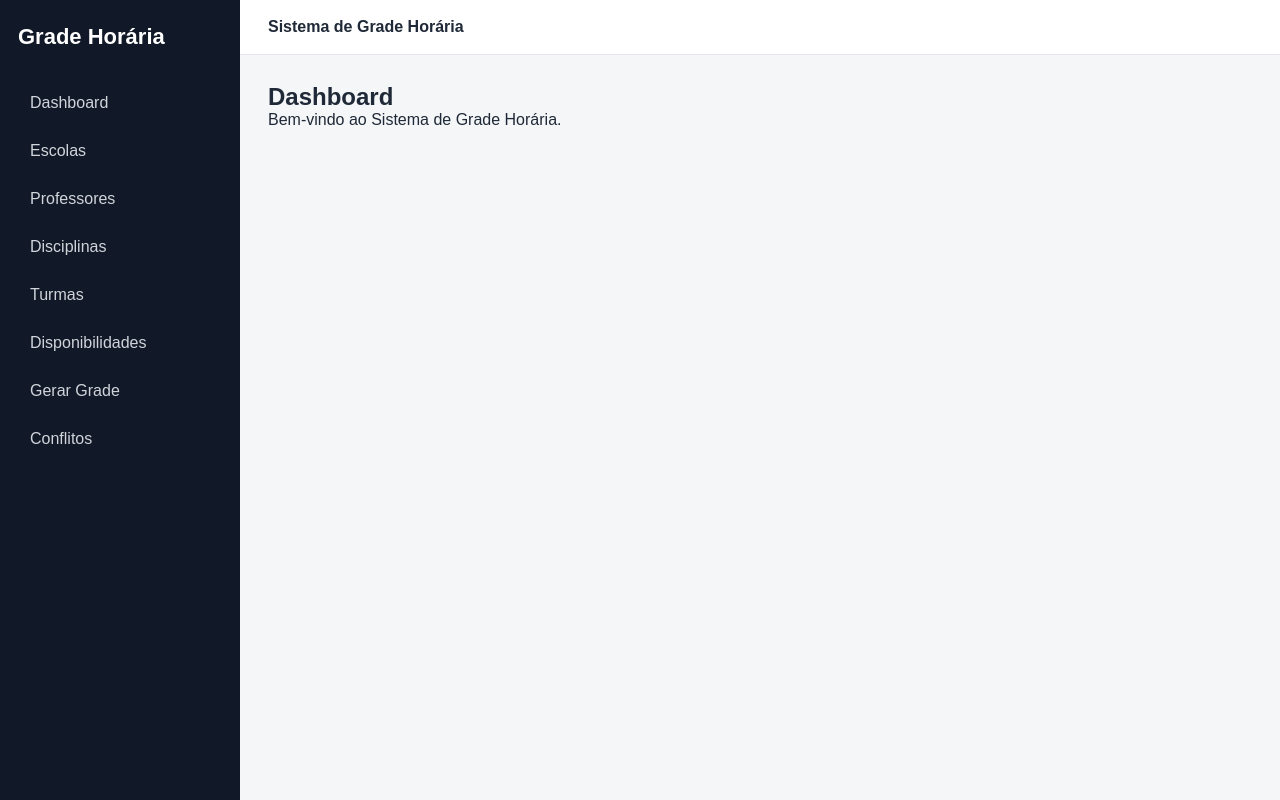
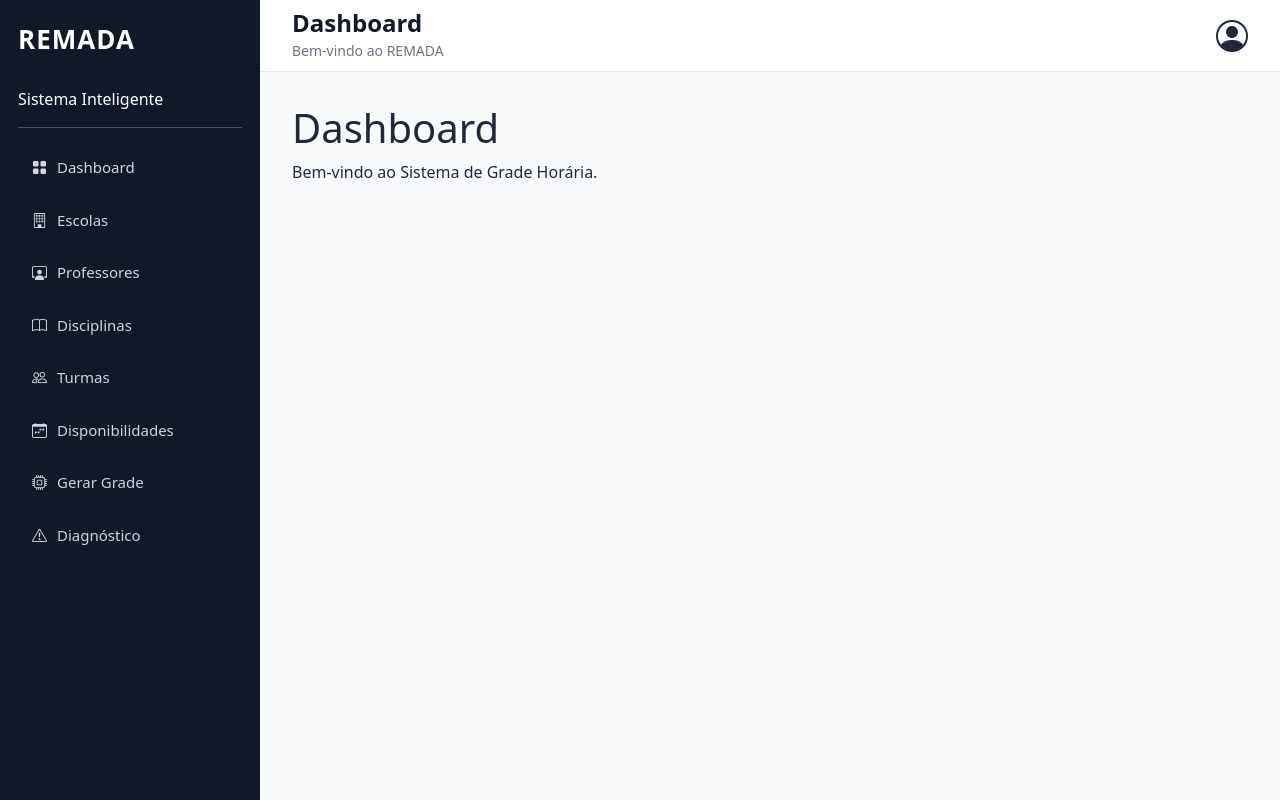
Before and after one commit to Simiao-png/REMADA, a Flask app: page / in a window 1280 px wide. Run offline with Flask 3, Linux system fonts and the light colour scheme.

Commit message:
refactor: inicia arquitetura da interface do REMADA

```diff
--- a/static/css/style.css
+++ b/static/css/style.css
@@ -1,12 +1,5 @@
-* {
-    margin: 0;
-    padding: 0;
-    box-sizing: border-box;
-}
-
 body {
-    font-family: Arial, sans-serif;
-    background: #f4f6f8;
+    background: #f8fafc;
     color: #1f2937;
 }
 
@@ -16,48 +9,65 @@ body {
 }
 
 .sidebar {
-    width: 240px;
+    width: 260px;
     background: #111827;
     color: white;
     padding: 24px 18px;
 }
 
 .sidebar h2 {
+    font-size: 26px;
+    font-weight: 700;
     margin-bottom: 32px;
-    font-size: 22px;
+    letter-spacing: 1px;
 }
 
-.sidebar a {
-    display: block;
+.sidebar nav a {
+    display: flex;
+    align-items: center;
+    gap: 10px;
     color: #d1d5db;
     text-decoration: none;
-    padding: 12px;
-    border-radius: 8px;
+    padding: 12px 14px;
+    border-radius: 10px;
     margin-bottom: 6px;
+    font-size: 15px;
 }
 
-.sidebar a:hover {
+.sidebar nav a:hover {
     background: #1f2937;
     color: white;
 }
 
 .content {
     flex: 1;
+    background: #f8fafc;
 }
 
 .topbar {
+    height: 72px;
     background: white;
-    padding: 18px 28px;
+    padding: 0 32px;
     border-bottom: 1px solid #e5e7eb;
 }
 
-.page {
-    padding: 28px;
+.topbar h4 {
+    font-weight: 700;
+    color: #111827;
 }
 
-.card {
+.topbar small {
+    color: #6b7280;
+}
+
+.page {
+    padding: 32px;
+}
+
+.card-remada {
     background: white;
-    border-radius: 12px;
+    border: 1px solid #e5e7eb;
+    border-radius: 16px;
     padding: 24px;
-    box-shadow: 0 2px 8px rgba(0,0,0,0.05);
+    box-shadow: 0 6px 18px rgba(15, 23, 42, 0.05);
 }
--- a/templates/base.html
+++ b/templates/base.html
@@ -1,41 +1,53 @@
 <!DOCTYPE html>
-<html lang="pt-br">
+<html lang="pt-BR">
+
 <head>
+
     <meta charset="UTF-8">
-    <title>{% block title %}Grade Horária{% endblock %}</title>
+    <meta name="viewport" content="width=device-width, initial-scale=1">
 
-    <link rel="stylesheet" href="{{ url_for('static', filename='css/style.css') }}">
+    <title>{% block title %}REMADA{% endblock %}</title>
+
+    <!-- Bootstrap -->
+    <link href="https://cdn.jsdelivr.net/npm/bootstrap@5.3.7/dist/css/bootstrap.min.css" rel="stylesheet">
+
+    <!-- Bootstrap Icons -->
+    <link rel="stylesheet"
+          href="https://cdn.jsdelivr.net/npm/bootstrap-icons@1.13.1/font/bootstrap-icons.min.css">
+
+    <!-- CSS -->
+    <link rel="stylesheet"
+          href="{{ url_for('static', filename='css/style.css') }}">
+
 </head>
+
 <body>
 
 <div class="layout">
 
-    <aside class="sidebar">
-        <h2>Grade Horária</h2>
-
-        <nav>
-            <a href="/">Dashboard</a>
-            <a href="/escolas/tela">Escolas</a>
-            <a href="/professores/tela">Professores</a>
-            <a href="/disciplinas/tela">Disciplinas</a>
-            <a href="/turmas/tela">Turmas</a>
-            <a href="/disponibilidades/tela">Disponibilidades</a>
-            <a href="/motor/tela">Gerar Grade</a>
-            <a href="/motor/diagnostico/tela">Conflitos</a>
-        </nav>
-    </aside>
+    {% include "components/sidebar.html" %}
 
     <section class="content">
-        <header class="topbar">
-            <strong>Sistema de Grade Horária</strong>
-        </header>
+
+        {% include "components/topbar.html" %}
 
         <main class="page">
-            {% block content %}{% endblock %}
+
+            {% block content %}
+            {% endblock %}
+
         </main>
+
     </section>
 
 </div>
 
+<!-- Bootstrap -->
+<script src="https://cdn.jsdelivr.net/npm/bootstrap@5.3.7/dist/js/bootstrap.bundle.min.js"></script>
+
+<!-- JS -->
+<script src="{{ url_for('static', filename='js/script.js') }}"></script>
+
 </body>
+
 </html>
--- /dev/null
+++ b/templates/components/sidebar.html
@@ -0,0 +1,57 @@
+<aside class="sidebar">
+
+    <div class="logo">
+
+        <h2>REMADA</h2>
+
+        <span>Sistema Inteligente</span>
+
+    </div>
+
+    <hr>
+
+    <nav>
+
+        <a href="/">
+            <i class="bi bi-grid-fill"></i>
+            Dashboard
+        </a>
+
+        <a href="/escolas/tela">
+            <i class="bi bi-building"></i>
+            Escolas
+        </a>
+
+        <a href="/professores/tela">
+            <i class="bi bi-person-workspace"></i>
+            Professores
+        </a>
+
+        <a href="/disciplinas/tela">
+            <i class="bi bi-book"></i>
+            Disciplinas
+        </a>
+
+        <a href="/turmas/tela">
+            <i class="bi bi-people"></i>
+            Turmas
+        </a>
+
+        <a href="/disponibilidades/tela">
+            <i class="bi bi-calendar-week"></i>
+            Disponibilidades
+        </a>
+
+        <a href="/motor/tela">
+            <i class="bi bi-cpu"></i>
+            Gerar Grade
+        </a>
+
+        <a href="/motor/diagnostico/tela">
+            <i class="bi bi-exclamation-triangle"></i>
+            Diagnóstico
+        </a>
+
+    </nav>
+
+</aside>
--- /dev/null
+++ b/templates/components/topbar.html
@@ -0,0 +1,21 @@
+<header class="topbar d-flex justify-content-between align-items-center">
+
+    <div>
+
+        <h4 class="mb-0">
+            Dashboard
+        </h4>
+
+        <small>
+            Bem-vindo ao REMADA
+        </small>
+
+    </div>
+
+    <div>
+
+        <i class="bi bi-person-circle fs-2"></i>
+
+    </div>
+
+</header>
```
